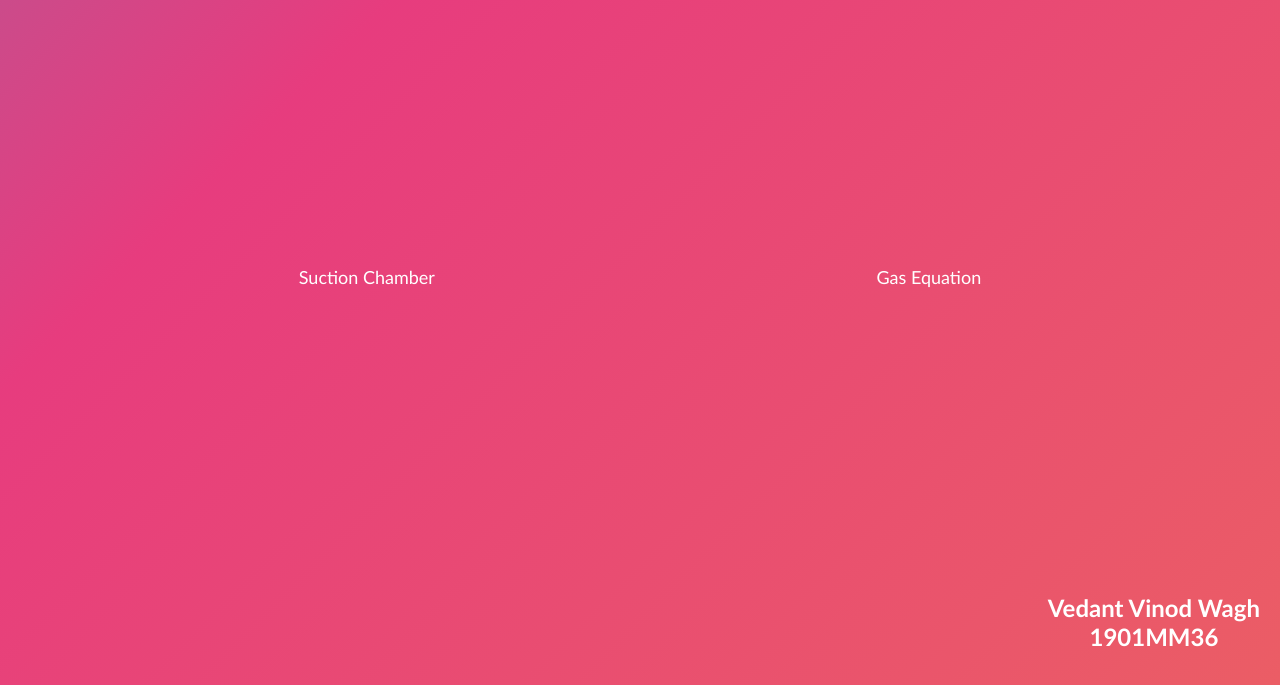
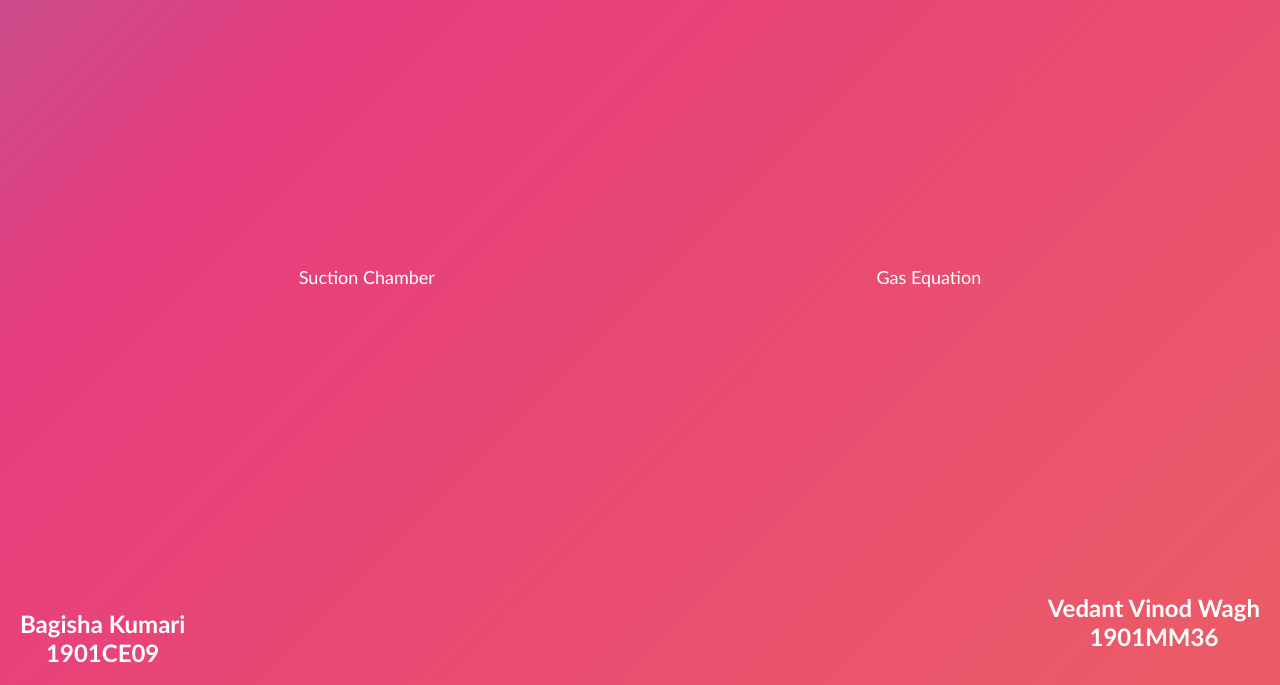
Before and after one commit to vedant2803/ph203_project_1901mm36, a plain HTML site: page index.html in a window 1280 px wide. Shown: the part 131-816 px from the top of the page. Drawn offline with Linux system fonts and the light colour scheme.

Commit message:
Update index.html

```diff
--- a/index.html
+++ b/index.html
@@ -16,6 +16,9 @@
         <button id='gas'>Gas Equation</button>
         <div class="text-name">
             <h3 style="text-align: center; font-size: x-large; font-family: 'Trebuchet MS', 'Lucida Sans Unicode', 'Lucida Grande', 'Lucida Sans', Arial, sans-serifs;">Vedant Vinod Wagh<br>1901MM36</h3>
+          </div>
+        <div class="text-name2">
+            <h5 style="text-align: center; font-size: x-large; font-family: 'Trebuchet MS', 'Lucida Sans Unicode', 'Lucida Grande', 'Lucida Sans', Arial, sans-serifs;">Bagisha Kumari<br>1901CE09</h5>
           </div>
     </div>
     <div class="dialog dialogG">
@@ -127,6 +130,19 @@
   padding-left: 20px;
   padding-right: 20px;
 }
+
+    .text-name2 {
+  position: absolute;
+  bottom: 0px;
+  left: 0px;
+  height: 100px;
+  margin-top: 0px;
+  border-radius: 20px;
+  color: white;
+  padding-left: 20px;
+  padding-right: 20px;
+}
+
     #gas {
         background-color: rgba(0, 0, 0, 0);
         color: white;
```
